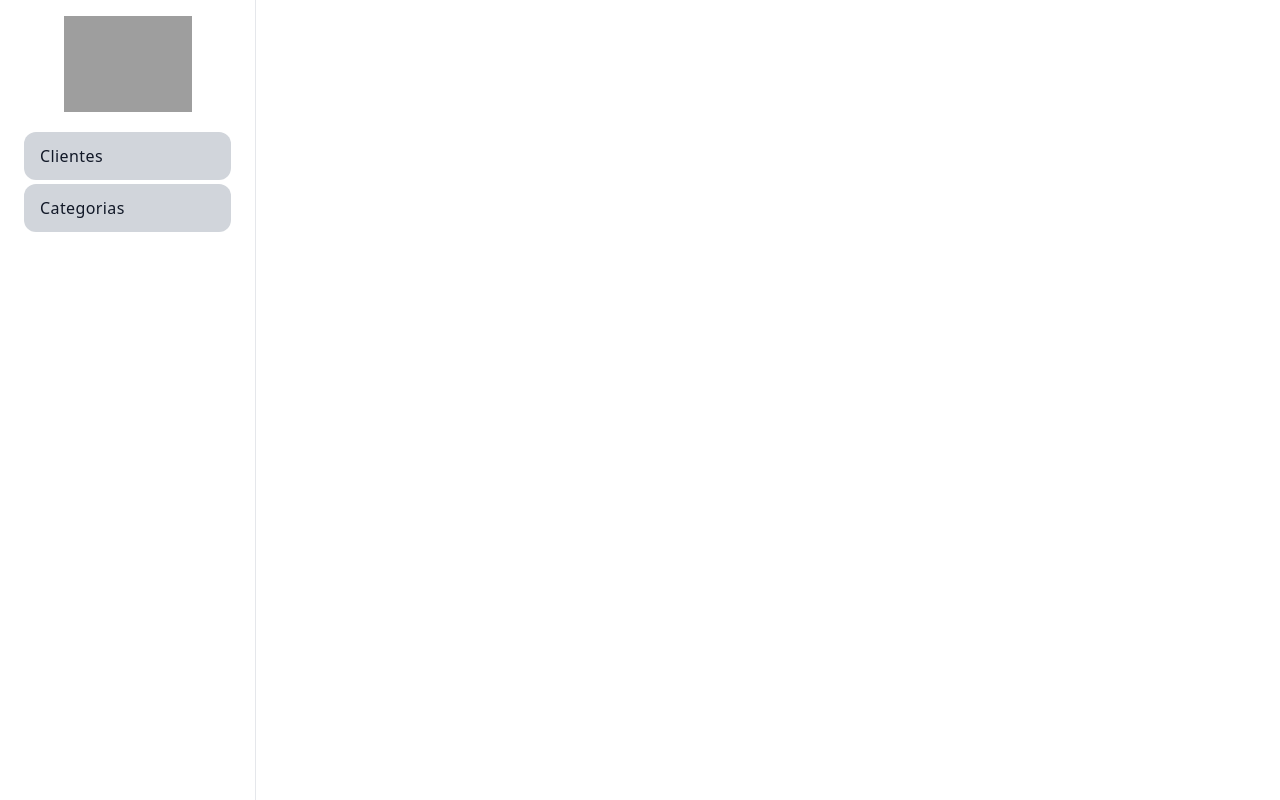
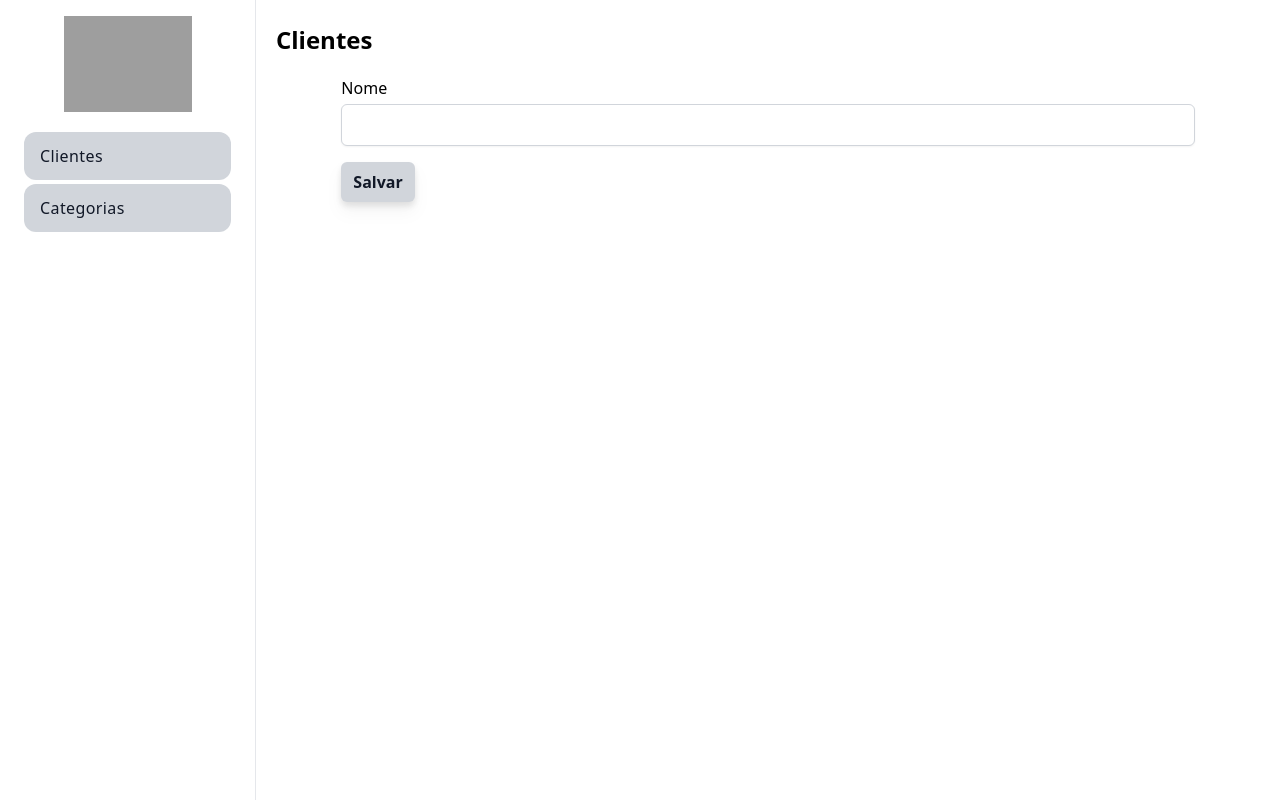
Before and after one commit to ryanlnk/front-end-vendas-tamboril, a React (Create React App) app: page /categoriesform in a window 1280 px wide. Before the commit this address had no page. Built offline with nearby package versions, Linux system fonts and the light colour scheme; grey boxes are pictures that could not be loaded.

Commit message:
Adicionando página do formulário de categorias

```diff
--- a/src/pages/Categories/index.js
+++ b/src/pages/Categories/index.js
@@ -25,7 +25,7 @@ const Categories = () => {
     navigate('/categoriesform');
   }
 
-  if (customers.length !== 0) {
+  if (categories.length !== 0) {
     return (
       <>
         <h1 className="ml-4 text-2xl font-bold">Categorias</h1>
--- /dev/null
+++ b/src/pages/CategoriesForm/index.js
@@ -0,0 +1,65 @@
+import axios from 'axios';
+import React, { useState, useEffect } from 'react';
+import { useNavigate, useParams } from 'react-router-dom';
+
+import ButtonSave from '../../components/ButtonSave';
+
+const Categories = () => {
+  const navigate = useNavigate();
+
+  const [name, setName] = useState('');
+
+  const params = useParams();
+
+  useEffect(() => {
+    if (params.id) {
+      async function getCategory() {
+        const response = await axios.get(
+          `https://localhost:7097/categories/${params.id}`,
+        );
+        setName(response.data.name);
+      }
+      getCategory();
+    }
+  }, [params.id]);
+
+  async function createCategory(e) {
+    e.preventDefault();
+
+    if (!params.id) {
+      await axios.post('https://localhost:7097/categories', {
+        name,
+      });
+    } else {
+      await axios.put(`https://localhost:7097/categories/${params.id}`, {
+        name,
+      });
+    }
+    setName('');
+    navigate('/categories');
+  }
+
+  return (
+    <div>
+      <h1 className="ml-5 text-2xl font-bold">Clientes</h1>
+
+      <form className="m-5 w-5/6 mx-auto" onSubmit={createCategory}>
+        <label className="block mt-4" htmlFor="name">
+          Nome
+        </label>
+        <input
+          className="form-input mt-1 block w-full rounded-md border-gray-300 shadow-sm focus:border-gray-300 focus:ring focus:ring-gray-300 focus:ring-opacity-50"
+          type="text"
+          name="name"
+          id="name"
+          value={name}
+          onChange={({ target }) => setName(target.value)}
+        />
+
+        <ButtonSave />
+      </form>
+    </div>
+  );
+};
+
+export default Categories;
--- a/src/routes.js
+++ b/src/routes.js
@@ -5,6 +5,7 @@ import Home from './pages/Home';
 import Customers from './pages/Customers';
 import CustomersForm from './pages/CustomersForm';
 import Categories from './pages/Categories';
+import CategoriesForm from './pages/CategoriesForm';
 
 const AppRoutes = () => {
   return (
@@ -18,6 +19,8 @@ const AppRoutes = () => {
 
       {/* Categories */}
       <Route path="/categories" element={<Categories />} />
+      <Route path="/categoriesform" element={<CategoriesForm />} />
+      <Route path="/categoriesform/:id" element={<CategoriesForm />} />
     </Routes>
   );
 };
```
